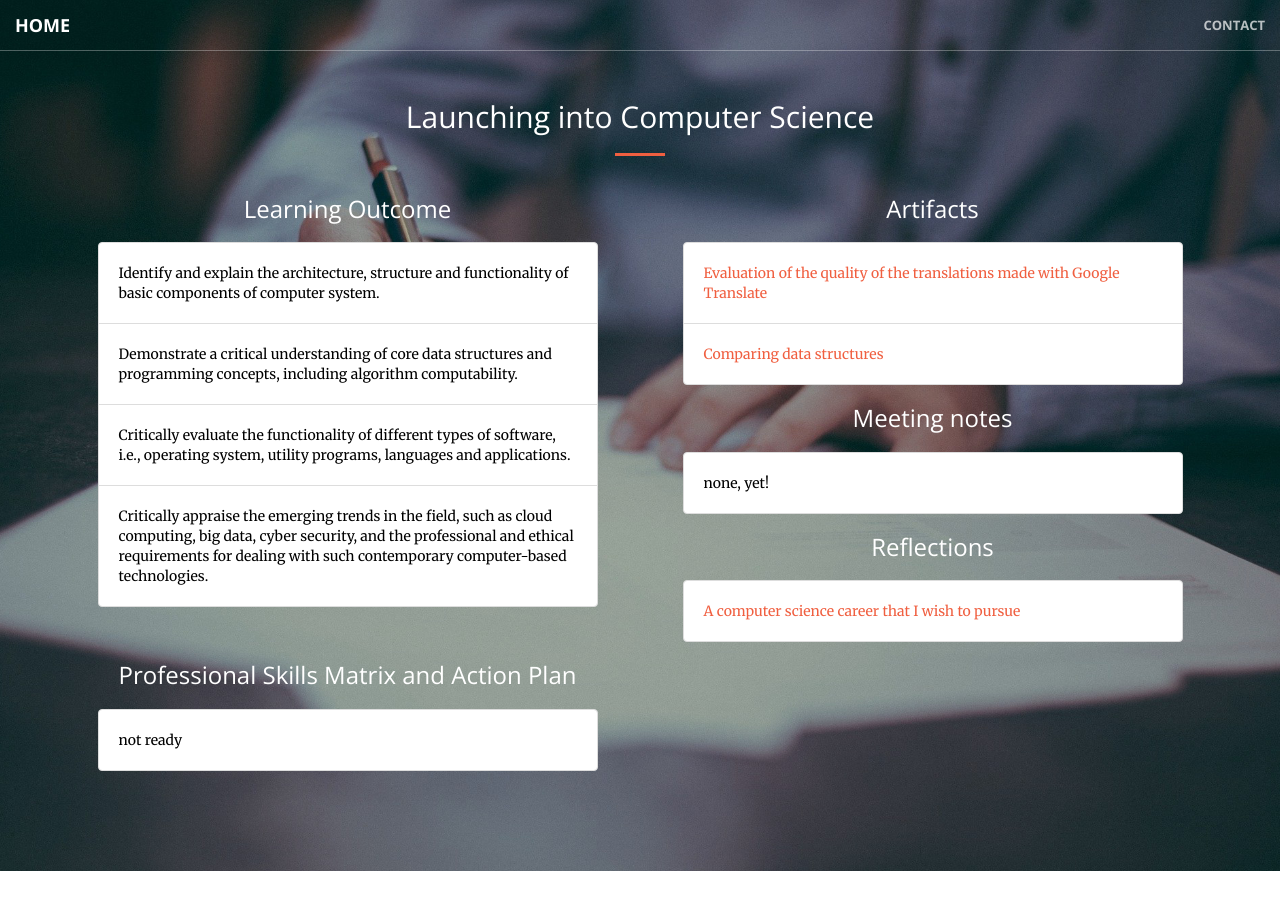
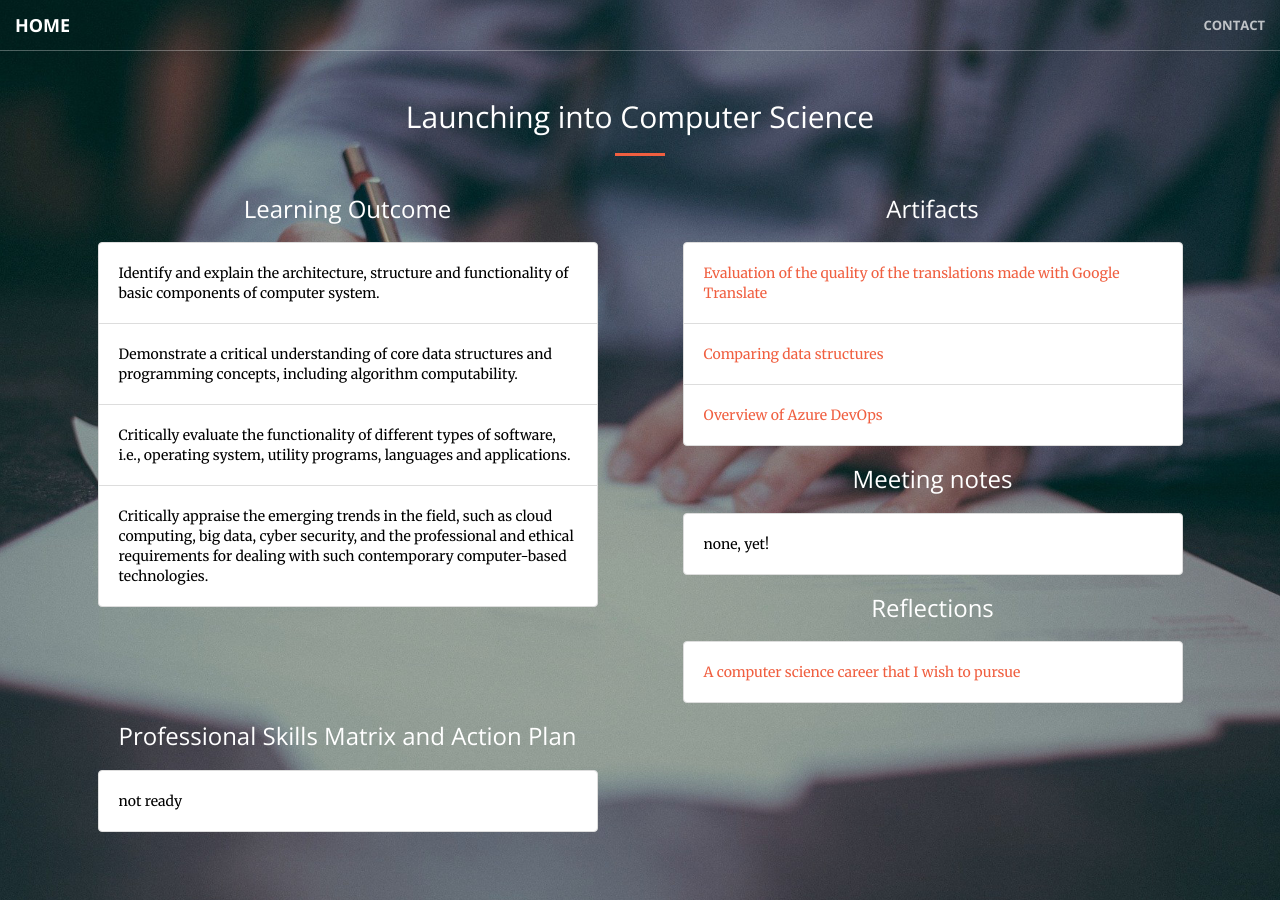
Before and after one commit to ros101/ros101-ros101.github.io, a Jekyll site: the page built from launching/index.md, in a window 1280 px wide and 900 px high. Built offline with Jekyll 4.4.1, drawn with Linux system fonts in a browser that asks for light colours.

Commit message:
add overview of azure devops

```diff
--- a/launching/index.md
+++ b/launching/index.md
@@ -15,6 +15,9 @@
   - artifact:
     url: comparing-structures.pdf
     title: Comparing data structures
+  - artifact:
+    url: overview_of_azure_devops.pdf
+    title: Overview of Azure DevOps
 notes:
 #  - note:
 #    url: note1.html
```
Also changed, not shown: index.md (line endings or trailing spaces), 1 other file.
